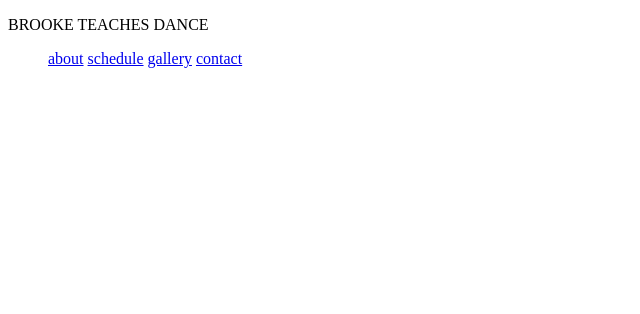
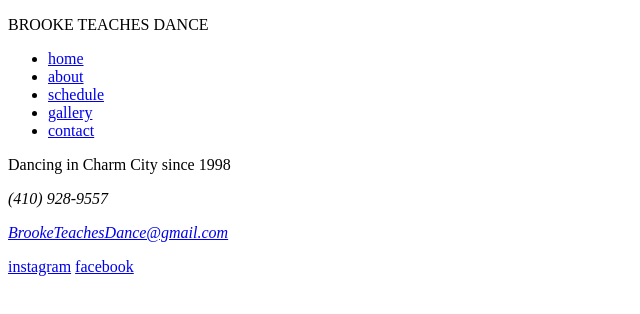
Before and after one commit to LyzLevine/tribute-project, a plain HTML site: page index.html in a window 1280 px wide. Shown: the whole page, without its empty margins (0-640 px from the left). Drawn offline with Linux system fonts and the light colour scheme.

Commit message:
fix header page links and add footer content

```diff
--- a/index.html
+++ b/index.html
@@ -12,12 +12,22 @@
     <nav>
       <p>BROOKE TEACHES DANCE</p>
       <ul>
-        <a href=”about.html”>about</a>
-        <a href=”schedule.html”>schedule</a>
-        <a href=”gallery.html”>gallery</a>
-        <a href=”contact.html”>contact</a>
+        <li><a href="index.html">home</a></li>
+        <li><a href="about.html">about</a></li>
+        <li><a href="schedule.html">schedule</a></li>
+        <li><a href="gallery.html">gallery</a></li>
+        <li><a href="contact.html">contact</a></li>
       </ul>
     </nav>
   </header>
+  <footer>
+    <p>Dancing in Charm City since 1998</p>
+    <address>
+      <p>(410) 928-9557</p>
+      <p><a href="mailto:BrookeTeachesDance@gmail.com">BrookeTeachesDance@gmail.com</a></p>
+    </address>
+    <a href="https://www.instagram.com/heybrookeb/" target="blank">instagram</a>
+    <a href="https://www.facebook.com/brooke.berg.52" target="blank">facebook</a>
+  </footer>
 </body>
 </html>
```
